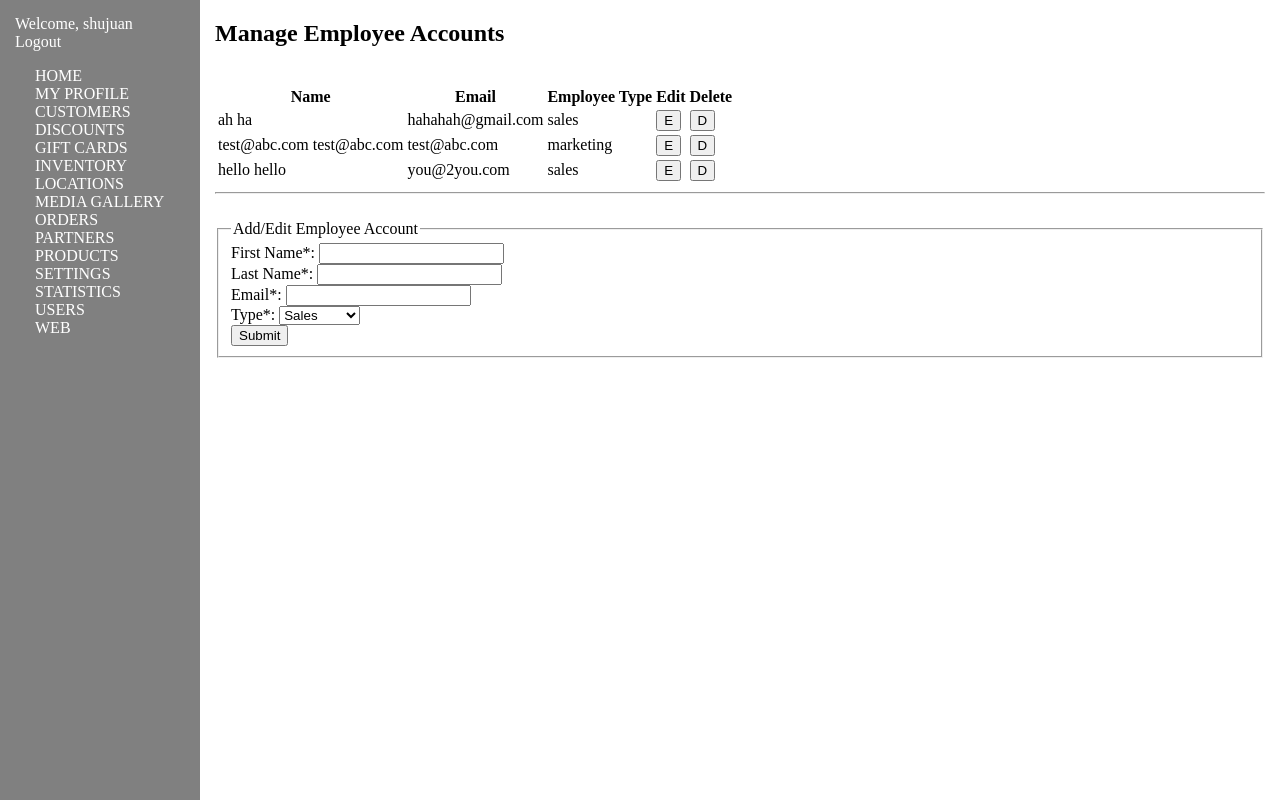
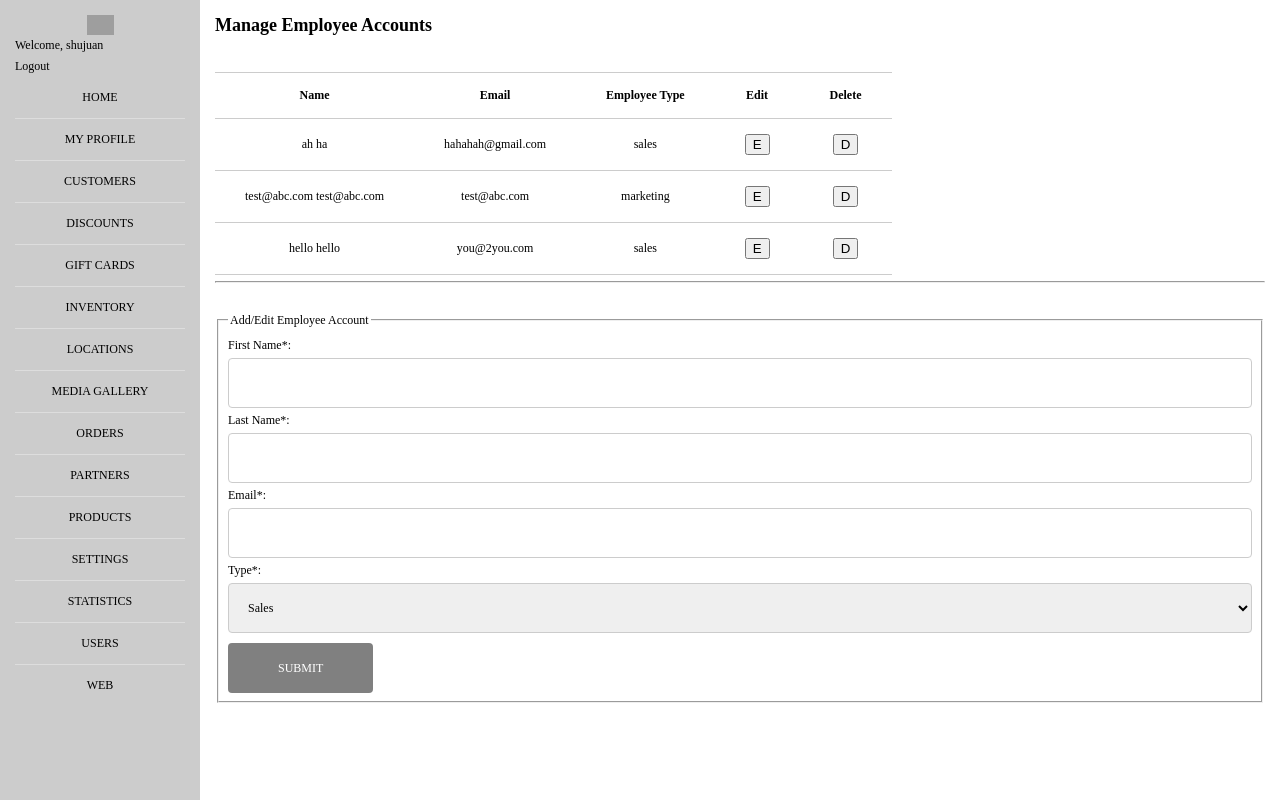
Before and after one commit to shujuan1393/visualmass, a PHP site: page /admin/users.php in a window 1280 px wide. Run offline with PHP 8.4, Linux system fonts and the light colour scheme; a user stored in the database is signed in; data comes from the database, SQL or seed files in the repository; data that the repository does not hold is empty; some web fonts are replaced; grey boxes are pictures that could not be loaded.

Commit message:
Standardised layout for login, tables, forms and Check for empty database row in users.php

```diff
--- a/admin/users.php
+++ b/admin/users.php
@@ -135,8 +135,10 @@ if (isset($_GET['id'])) {
                         } else {
                             while ($row1 = mysqli_fetch_assoc($typeresult)) {
                                 echo "<option value='".$row1['code']."'";
-                                if (strcmp($erow['type'], $row1['code']) === 0) {
-                                    echo " selected";
+                                if (!empty($erow['type'])) {
+                                    if (strcmp($erow['type'], $row1['code']) === 0) {
+                                        echo " selected";
+                                    }
                                 }
                                 echo ">".$row1['name']."</option>";
                             }
--- a/config/db.php
+++ b/config/db.php
@@ -8,34 +8,35 @@
 
 session_start();
 
-if (!isset($_COOKIE['user'])) {
-    header("Location: login.php");
-    exit();
-}
+//if (!isset($_COOKIE['user'])) {
+//    header("Location: login.php");
+//    exit();
+//}
 
-if(auto_logout("user_time")) {
-    session_unset();
-    session_destroy();
-    setcookie("user", "", time() - 3600);
-    header("Location: login.php");
-    exit;
-}
+//if(auto_logout("user_time")) {
+//    session_unset();
+//    session_destroy();
+//    setcookie("user", "", time() - 3600);
+//    header("Location: login.php");
+//    exit;
+//}
+//
+//function auto_logout($field) {
+//    if (isset($_SESSION[$field])) {
+//        $t = time();
+//        $t0 = $_SESSION[$field];
+//        $diff = $t - $t0;
+//        if ($diff > 900 || !isset($t0)) {
+//            return true;
+//        }
+//        else {
+//            $_SESSION[$field] = time();
+//        }
+//    } else {
+//        header("Location: login.php");
+//    }
+//}
 
-function auto_logout($field) {
-    if (isset($_SESSION[$field])) {
-        $t = time();
-        $t0 = $_SESSION[$field];
-        $diff = $t - $t0;
-        if ($diff > 900 || !isset($t0)) {
-            return true;
-        }
-        else {
-            $_SESSION[$field] = time();
-        }
-    } else {
-        header("Location: login.php");
-    }
-}
 $link = mysqli_connect('localhost', 'visualmass', 'ilovevisualmass');
 if (!$link) {
     die('Could not connect: ' . mysql_error());
--- a/nav/adminSidebar.php
+++ b/nav/adminSidebar.php
@@ -14,6 +14,7 @@ require_once '../config/db.php';
         <link rel="stylesheet" href="../styles.css" type="text/css">
     </head>
     <body>
+        <div class="logo_sidebar"></div>
         <?php
             echo "Welcome, " .$_SESSION['loggedUser'];
             echo "<br> <a href='../logout.php'>Logout</a>";
--- a/styles.css
+++ b/styles.css
@@ -1,54 +1,178 @@
-/*
-To change this license header, choose License Headers in Project Properties.
-To change this template file, choose Tools | Templates
-and open the template in the editor.
-*/
-/*
-    Created on : Apr 25, 2016, 2:27:22 PM
-    Author     : smu
-*/
-body{
+@font-face{
+    font-family: 'Alright Sans';
+    src: url(font/AlrightSans-Light-v3.otf);
+}
+
+html,body {
     margin: 0;
     padding: 0;
     border: 0;
-overflow: hidden;
-height: 100%;
-max-height: 100%;
+    background-color: #fff;
+}
+html {
+    font-size: 62.5%;
+    -webkit-touch-callout:none;
+    -webkit-text-size-adjust:none;
+    -ms-text-size-adjust:100%;
+}
+body {
+    line-height: 21px;
+    font-size: 12px;
+    color: #000;
+    font-family: 'Alright Sans';
+}
+
+.container{
+    position: relative;
+    border-radius: 5px;
+    background-color: #f2f2f2;
+    padding: 30px;
+    max-width: 300px;
+    text-align: center;
+    margin:auto;
+    margin-bottom: 30px;
+}
+
+.error {
+   color: red;
+}
+
+.form_header {
+    font-family: inherit;
+    font-size: 14px;
+    margin-bottom: 20px;
+}
+
+input, textarea, select{
+    font-family:inherit;
+    font-size: inherit;
+}
+
+input[type=text], input[type=password], select {
+    width: 100%;
+    height: 50px;
+    padding: 15px 15px;
+    margin: 2px 0;
+    display: inline-block;
+    border: 1px solid #ccc;
+    border-radius: 4px;
+    box-sizing: border-box;
+}
+
+input[type=button], input[type=submit], input[type=reset] {
+    background-color: #808080;
+    height: 50px;
+    border: none;
+    color: #fff;
+    padding: 15px 50px;
+    margin-top: 8px;
+    text-transform: uppercase;
+    border-radius: 4px;
+}
+
+.logo {
+    margin: auto;
+    text-align: center;
+    max-width: 300px;
+    padding: 50px;
+    background-image: url(images/HorizontalLogo_black.png);
+    background-repeat: no-repeat;
+    background-size: auto 30px;
+    background-position: center center;
+}
+
+.logo_sidebar {
+    margin: auto;
+    text-align: center;
+    max-width: 200px;
+    padding: 10px;
+    background-image: url(images/HorizontalLogo_black.png);
+    background-repeat: no-repeat;
+    background-size: auto 20px;
+    background-position: center center;
+}
+
+form {
+    margin-bottom: 0px!important;
+}
+
+table {
+    border-collapse: collapse;
+    font-family: inherit;
+    font-size: inherit;
+}
+
+table, td, th {
+    border: none;
+}
+
+th {
+    padding: 15px 30px;
+    text-align: center;
+}
+
+tr {
+    border-top: 1px solid #ccc;
+    border-bottom: 1px solid #ccc;
+}
+
+td {
+    padding: 15px 30px;
+    text-align: center;
 }
 
 #framecontent{
-position: absolute;
+    position: fixed;
     top: 0;
     bottom: 0;
     left: 0;
     width: 200px; /*Width of frame div*/
     height: 100%;
-overflow: hidden; /*Disable scrollbars. Set to "scroll" to enable*/
-background: #808080;
-color: white;
+    overflow: auto; /*Disable scrollbars. Set to "scroll" to enable*/
+    background: #ccc;
 }
 
-table td {
-    align-content: center;
+#framecontent ul {
+    list-style-type: none;
+    margin: 0px;
+    padding: 0px;
 }
 
-#framecontent li {
-    list-style-type: none;
-    margin-left: -20px;
+#settingslist {
+    font-family: inherit;
+    font-size: inherit;
+}
+
+#framecontent li{
+    color: #000;
+    text-align: center;
+    padding: 10px 10px;
+    border-bottom: 1px solid #ddd;
+}
+
+#framecontent li:last-child {
+    border-bottom: none;
+}
+
+#framecontent li a {
+    display: block;
 }
 
 #framecontent a {
-    color:white;
+    color: #000;
     text-decoration: none;
-
 }
 
 #framecontent a:hover {
-    color: appworkspace;
+    color: #808080;
+}
+
+#framecontent a:active {
+    color: #fff;
 }
 
 #framecontent a:visited {
-    color: blanchedalmond;
+    color: #000;
 }
 
 #maincontent{
@@ -78,7 +202,7 @@ width: 100%;
     cursor: pointer;
 }
 
-#settingslist, #webDropdown li {
+#webDropdown li {
     font-size: 14px;
 }
 
```
Also changed, not shown: admin/login.php (+10 -11 lines), login.php (+11 -12 lines), signUp.php (+14 -18 lines). Lines whose indentation alone changed are shown as unchanged.
